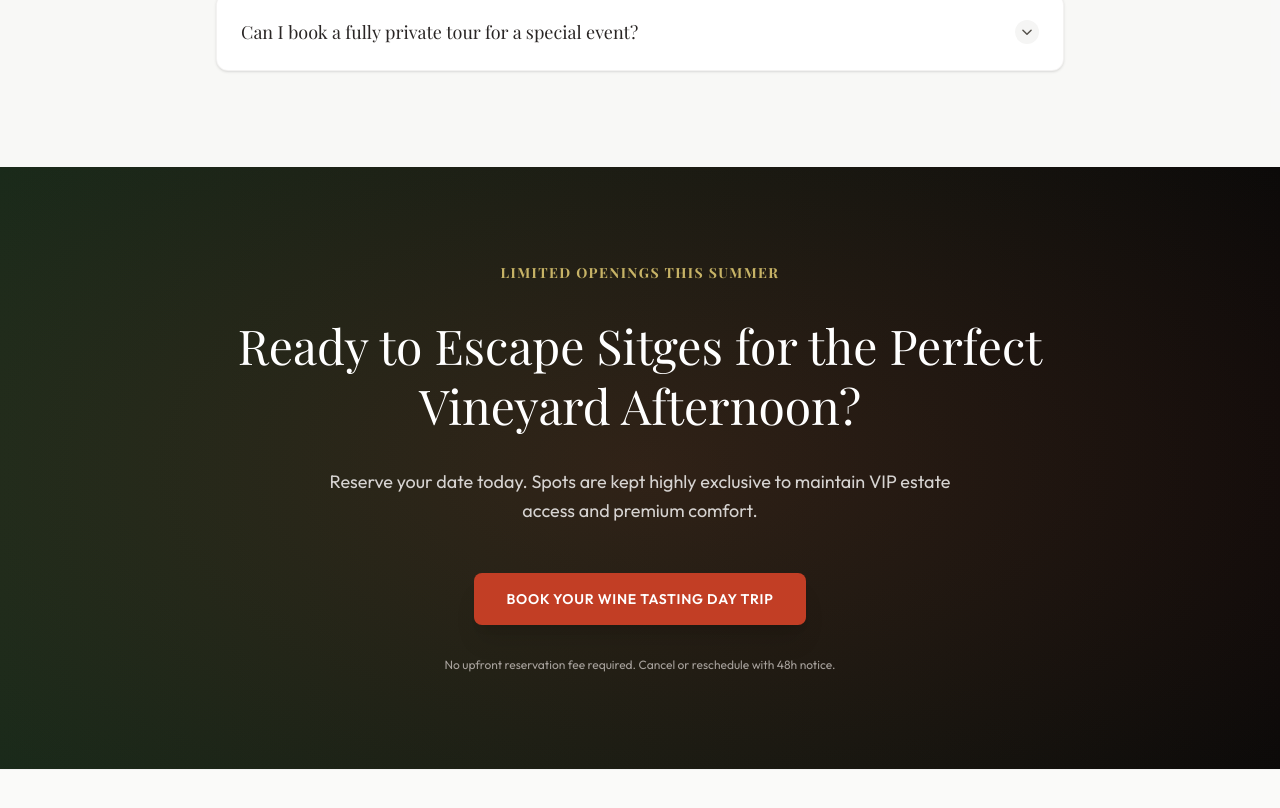
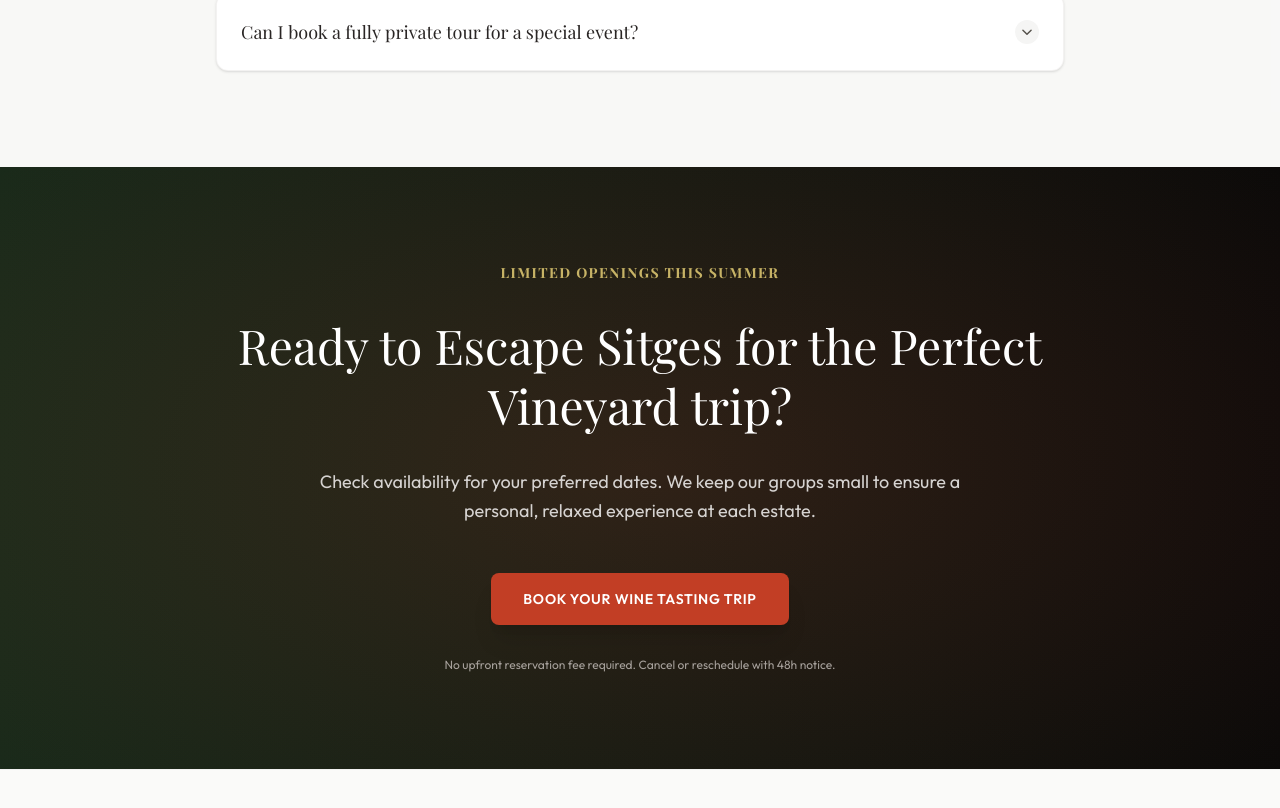
Before and after one commit to DAGarnish/penedeswinetours, a Next.js app: page / in a window 1280 px wide. Shown: the part 6747-7555 px from the top of the page. Built offline with nearby package versions, Linux system fonts and the light colour scheme; a web font is replaced by a local one.

Commit message:
Refine copy and FAQ text

```diff
--- a/src/app/components/FaqSection.tsx
+++ b/src/app/components/FaqSection.tsx
@@ -18,7 +18,7 @@ export default function FaqSection() {
     },
     {
       question: "Is wine and food tasting included in the tour price?",
-      answer: "Absolutely. The price covers every detail: premium private transport, your dedicated sommelier host, guided VIP visits to three boutique estates, all premium wine/Cava tastings, and the custom Xarcuteria lunch board curated by our celebrity chef.",
+      answer: "Absolutely. The price covers every detail: premium private transport, your dedicated sommelier host, guided VIP visits to two contrasting boutique estates, all premium wine/Cava tastings, and the custom Xarcuteria lunch board curated by our celebrity chef.",
     },
     {
       question: "How do you handle dietary requests (like vegan, gluten-free, or vegetarian)?",
@@ -28,14 +28,14 @@ export default function FaqSection() {
             You can outline your dietary requirements in the checkout or inquiry form. Our former A-list celebrity chef creates bespoke, premium culinary selections tailored for vegetarian, vegan and gluten-free guests, ensuring these options are held to the same high standard as our signature boards—never treated as an afterthought.
           </p>
           <p>
-            Please note that all of our wines are vegan!
+            Please note that, unlike most mass-produced wines, all of our wines are vegan!
           </p>
         </div>
       ),
     },
     {
       question: "How long is the tour, and will I be back in time for the beach or dinner?",
-      answer: "The tour runs for approximately 4.5 hours. With pickups starting around 9:00 AM for the morning run, you'll be back in Sitges by 1:30 PM. For the afternoon run, we pick you up at 2:00 PM and return you by 6:30 PM—leaving you plenty of time to enjoy the evening beach or reservations.",
+      answer: "The tour runs for approximately 4 hours. With pickups starting around 9:00 AM for the morning run, you'll be back in Sitges by 1:00 PM. For the afternoon run, we pick you up at 2:00 PM and return you by 6:00 PM—leaving you plenty of time to enjoy the evening beach or reservations.",
     },
     {
       question: "What is the typical group size?",
--- a/src/app/page.tsx
+++ b/src/app/page.tsx
@@ -532,17 +532,17 @@ export default function Home() {
             Limited Openings This Summer
           </p>
           <h2 className="text-4xl md:text-5xl font-serif leading-tight">
-            Ready to Escape Sitges for the Perfect Vineyard Afternoon?
+            Ready to Escape Sitges for the Perfect Vineyard trip?
           </h2>
           <p className="text-stone-300 text-base md:text-lg max-w-2xl mx-auto leading-relaxed">
-            Reserve your date today. Spots are kept highly exclusive to maintain VIP estate access and premium comfort.
+            Check availability for your preferred dates. We keep our groups small to ensure a personal, relaxed experience at each estate.
           </p>
           <div className="pt-4">
             <a
               href="#contact"
               className="inline-block px-8 py-4 bg-terracotta-600 hover:bg-terracotta-700 text-white font-semibold text-sm tracking-wider uppercase rounded-lg shadow-xl hover:shadow-2xl transition-all cursor-pointer"
             >
-              Book Your Wine Tasting Day Trip
+              Book Your Wine Tasting Trip
             </a>
           </div>
           <p className="text-xs text-stone-400">
```
